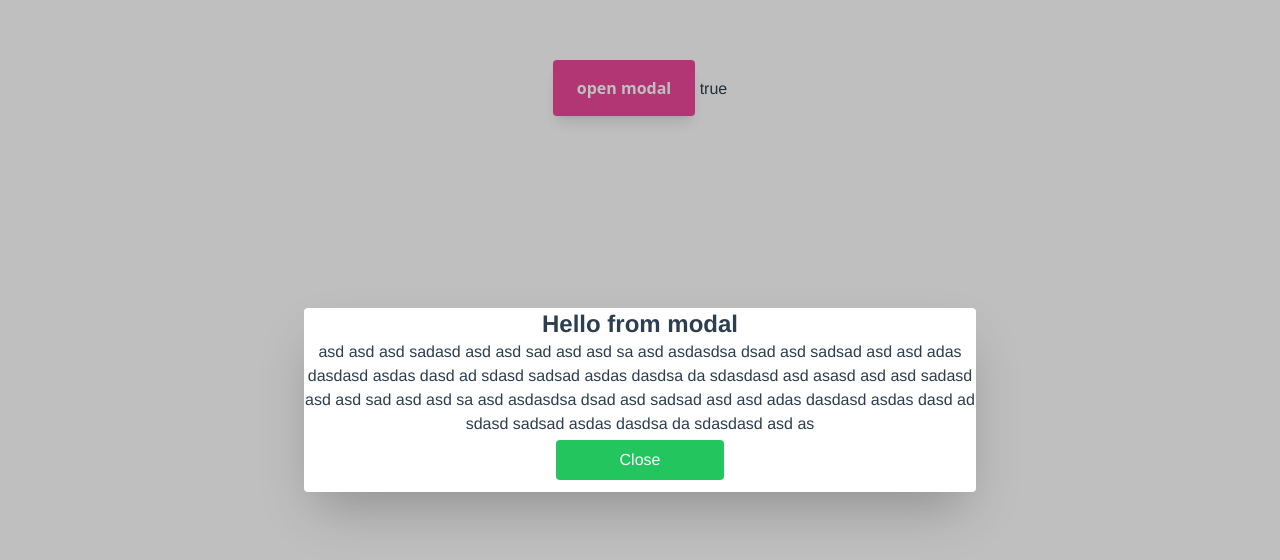
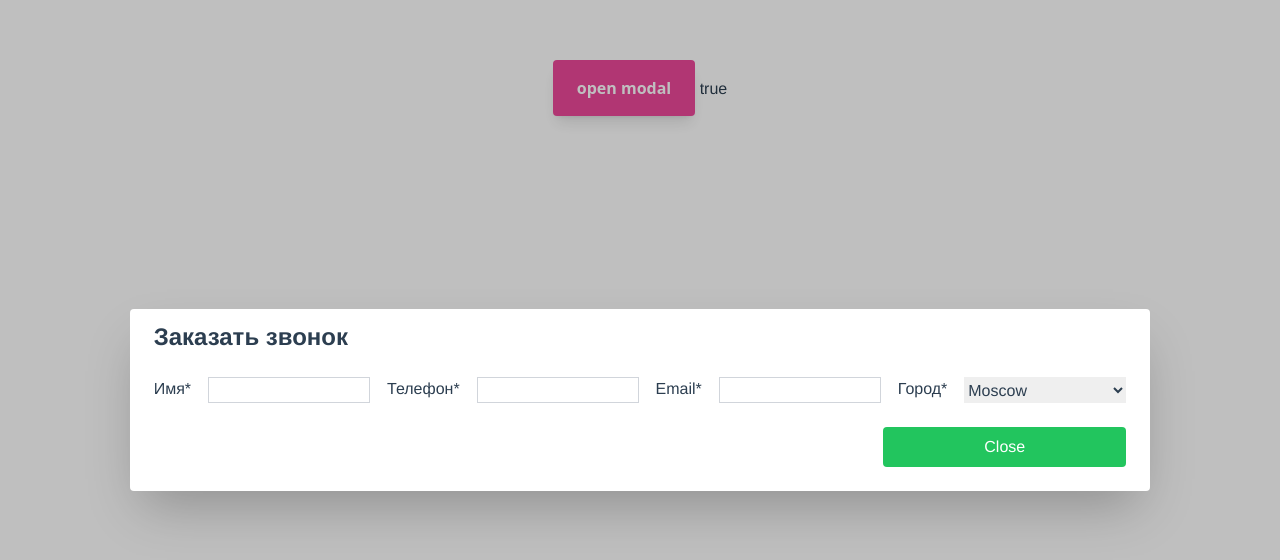
Before and after one commit to kupriianovvv/tailwind-test, a Vue app: page / in a window 1280 px wide. Both pictures are taken after a click on the button "open modal". Shown: the top 560 px of the page. Built offline with nearby package versions, Linux system fonts and the light colour scheme.

Commit message:
modal enhanced with css

```diff
--- a/src/components/Modal.vue
+++ b/src/components/Modal.vue
@@ -12,12 +12,24 @@
       v-if="toggleModal"
     >
       <div
-        class="relative mx-auto w-auto max-w-2xl"
+        class="relative mx-auto w-auto max-w-2xxl"
       >
-        <div class="bg-white w-full rounded shadow-2xl flex flex-col">
-          <div class="text-2xl font-bold">Hello from modal</div>
-          <span>asd asd asd sadasd asd asd sad asd asd sa asd asdasdsa dsad asd sadsad asd asd adas dasdasd asdas dasd ad sdasd sadsad asdas dasdsa da sdasdasd asd asasd asd asd sadasd asd asd sad asd asd sa asd asdasdsa dsad asd sadsad asd asd adas dasdasd asdas dasd ad sdasd sadsad asdas dasdsa da sdasdasd asd as</span>
-          <button class="rounded bg-green-500 text-white px-6 mt-1 py-2 w-3/12 m-auto mb-3" @click="toggleModal=false">Close</button>
+        <div class="bg-white w-full rounded shadow-2xl flex flex-col items-start pl-6 pr-6">
+          <div class="text-2xl font-bold mt-3">Заказать звонок</div>
+          <form class="flex justify-between mt-6">
+            <label for="name">Имя*</label>
+            <input id="name" class="border border-solid border-gray-300 w-1/6">
+            <label for="phone">Телефон*</label>
+            <input id="phone" class="border border-solid border-gray-300 w-1/6">
+            <label for="email">Email*</label>
+            <input id="email" class="border border-solid border-gray-300 w-1/6">
+            <label for="city">Город*</label>
+            <select id="city" class="w-1/6">
+              <option value="Moscow">Moscow</option>
+              <option value="SaintPetersburg">Saint Petersburg</option>
+            </select>
+          </form>
+          <button class="rounded bg-green-500 text-white px-6 mt-6 py-2 w-3/12 ml-auto  mb-6" @click="toggleModal=false">Close</button>
         </div>
       </div>
     </div>
```
